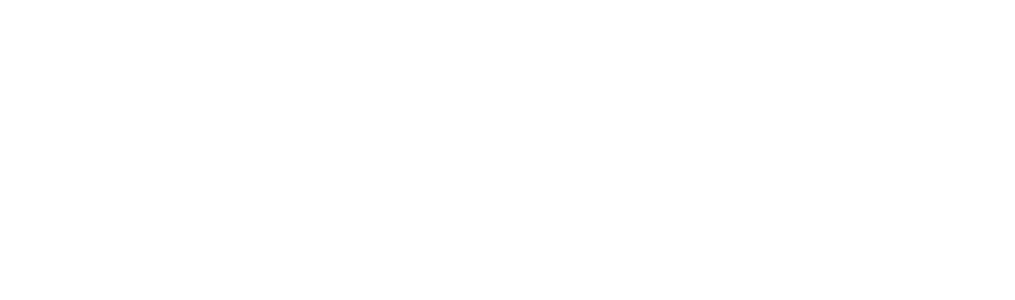
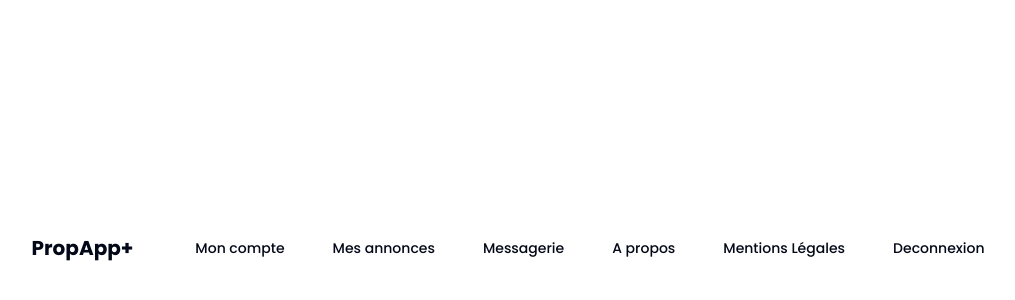
Before and after one commit to Tonyac-create/ProApp_Front, a React (Vite) app: page /home in a window 1280 px wide. Shown: the part 152-452 px from the top of the page, without its empty margins (121-1136 px from the left). Built offline with nearby package versions, Linux system fonts and the light colour scheme.

Commit message:
making navBar

```diff
--- a/src/components/Layouts/ConnectedLayout.tsx
+++ b/src/components/Layouts/ConnectedLayout.tsx
@@ -1,8 +1,10 @@
 // import React from 'react'
+
 
 function ConnectedLayout() {
   return (
-    <div>ConnectedLayout</div>
+    <>
+    </>
   )
 }
 
--- a/src/components/Layouts/NavBar.tsx
+++ b/src/components/Layouts/NavBar.tsx
@@ -1,9 +1,111 @@
-// import React from 'react'
+"use client";
+
+import {
+  NavigationMenu,
+  NavigationMenuItem,
+  NavigationMenuList,
+  navigationMenuTriggerStyle,
+} from "@/components/ui/navigation-menu";
+import { useState } from "react";
+import { Link } from "react-router-dom";
 
 function NavBar() {
+  const [isNavMobileOpen, setIsNavMobileOpen] = useState(false);
+  const [hideBurgerMenu, setHideBurgerMenu] = useState(true);
+
   return (
-    <div>NavBar</div>
-  )
+    <>
+      <nav className="px-5 pt-5 lg:hidden">
+        <section className="flex justify-between lg:hidden">
+          <h1 className="text-xl font-bold pr-10">PropApp+</h1>
+          <div
+            className={hideBurgerMenu ? "space-y-2" : "hidden"}
+            onClick={() => {
+              setIsNavMobileOpen((prev) => !prev);
+              setHideBurgerMenu(false);
+            }}
+          >
+            <span className="block h-0.5 w-8 animate-pulse bg-gray-600"></span>
+            <span className="block h-0.5 w-8 animate-pulse bg-gray-600"></span>
+            <span className="block h-0.5 w-8 animate-pulse bg-gray-600"></span>
+          </div>
+          <div className={isNavMobileOpen ? "showMenuNav" : "hideMenuNav"}>
+            <div
+              className="absolute top-0 right-0"
+              onClick={() => {
+                setIsNavMobileOpen(false);
+                setHideBurgerMenu(true);
+              }}
+            >
+              <svg
+                className="w-8 h-8"
+                xmlns="http://www.w3.org/2000/svg"
+                viewBox="0 0 384 512"
+              >
+                <path d="M342.6 150.6c12.5-12.5 12.5-32.8 0-45.3s-32.8-12.5-45.3 0L192 210.7 86.6 105.4c-12.5-12.5-32.8-12.5-45.3 0s-12.5 32.8 0 45.3L146.7 256 41.4 361.4c-12.5 12.5-12.5 32.8 0 45.3s32.8 12.5 45.3 0L192 301.3 297.4 406.6c12.5 12.5 32.8 12.5 45.3 0s12.5-32.8 0-45.3L237.3 256 342.6 150.6z" />
+              </svg>
+            </div>
+            <ul className="flex flex-col items-center justify-between min-h-[250px]">
+              <li>
+                <a href="">Mon compte</a>
+              </li>
+              <li>
+                <a href="">Mes annonces</a>
+              </li>
+              <li>
+                <a href="">Messagerie</a>
+              </li>
+              <li>
+                <a href="">A propos</a>
+              </li>
+              <li>
+                <a href="">Mentions Légales</a>
+              </li>
+              <li>
+                <a href="">Deconnexion</a>
+              </li>
+            </ul>
+          </div>
+        </section>
+      </nav>
+
+      <NavigationMenu className="sm:hidden md: hidden lg:flex">
+        <h1 className="text-xl font-bold pr-10">PropApp+</h1>
+        <NavigationMenuList>
+          <NavigationMenuItem>
+            <Link to="" className={navigationMenuTriggerStyle()}>
+              Mon compte
+            </Link>
+          </NavigationMenuItem>
+          <NavigationMenuItem>
+            <Link to="" className={navigationMenuTriggerStyle()}>
+              Mes annonces
+            </Link>
+          </NavigationMenuItem>
+          <NavigationMenuItem>
+            <Link to="" className={navigationMenuTriggerStyle()}>
+              Messagerie
+            </Link>
+          </NavigationMenuItem>
+          <NavigationMenuItem>
+            <Link to="" className={navigationMenuTriggerStyle()}>
+              A propos
+            </Link>
+          </NavigationMenuItem>
+          <NavigationMenuItem>
+            <Link to="" className={navigationMenuTriggerStyle()}>
+              Mentions Légales
+            </Link>
+          </NavigationMenuItem>
+          <NavigationMenuItem>
+            <Link to="" className={navigationMenuTriggerStyle()}>
+              Deconnexion
+            </Link>
+          </NavigationMenuItem>
+        </NavigationMenuList>
+      </NavigationMenu>
+    </>
+  );
 }
 
-export default NavBar
+export default NavBar;
--- a/src/components/ui/navigation-menu.tsx
+++ b/src/components/ui/navigation-menu.tsx
@@ -12,7 +12,7 @@
   <NavigationMenuPrimitive.Root
     ref={ref}
     className={cn(
-      "relative z-10 flex max-w-max flex-1 items-center justify-center",
+      "relative z-10 flex max-w-max flex-1 items-center justify-center mx-auto",
       className
     )}
     {...props}
--- a/src/index.css
+++ b/src/index.css
@@ -25,6 +25,30 @@
 
 #root > * {
   flex: 1;
+}
+
+.hideMenuNav {
+  display: none;
+}
+
+.showMenuNav {
+  position: absolute;
+  width: 100%;
+  left: 0;
+  z-index: 0;
+  display: flex;
+  flex-direction: column;
+  justify-content: space-between;
+  align-items: center;
+}
+
+li {
+  padding: 3px 6px;
+  border-radius: 5px;
+}
+
+li:hover {
+  background-color: hsl(210, 40%, 96.10%)
 }
 
 @layer base {
--- a/src/pages/Home.tsx
+++ b/src/pages/Home.tsx
@@ -1,9 +1,12 @@
 // import React from 'react'
+
+import NavBar from "@/components/Layouts/NavBar"
 
 function Home() {
   return (
-    <div>
-    </div>
+    <>
+      <NavBar />
+    </>
   )
 }
 
```
Also changed, not shown: src/assets/crossclosed.svg (added).
